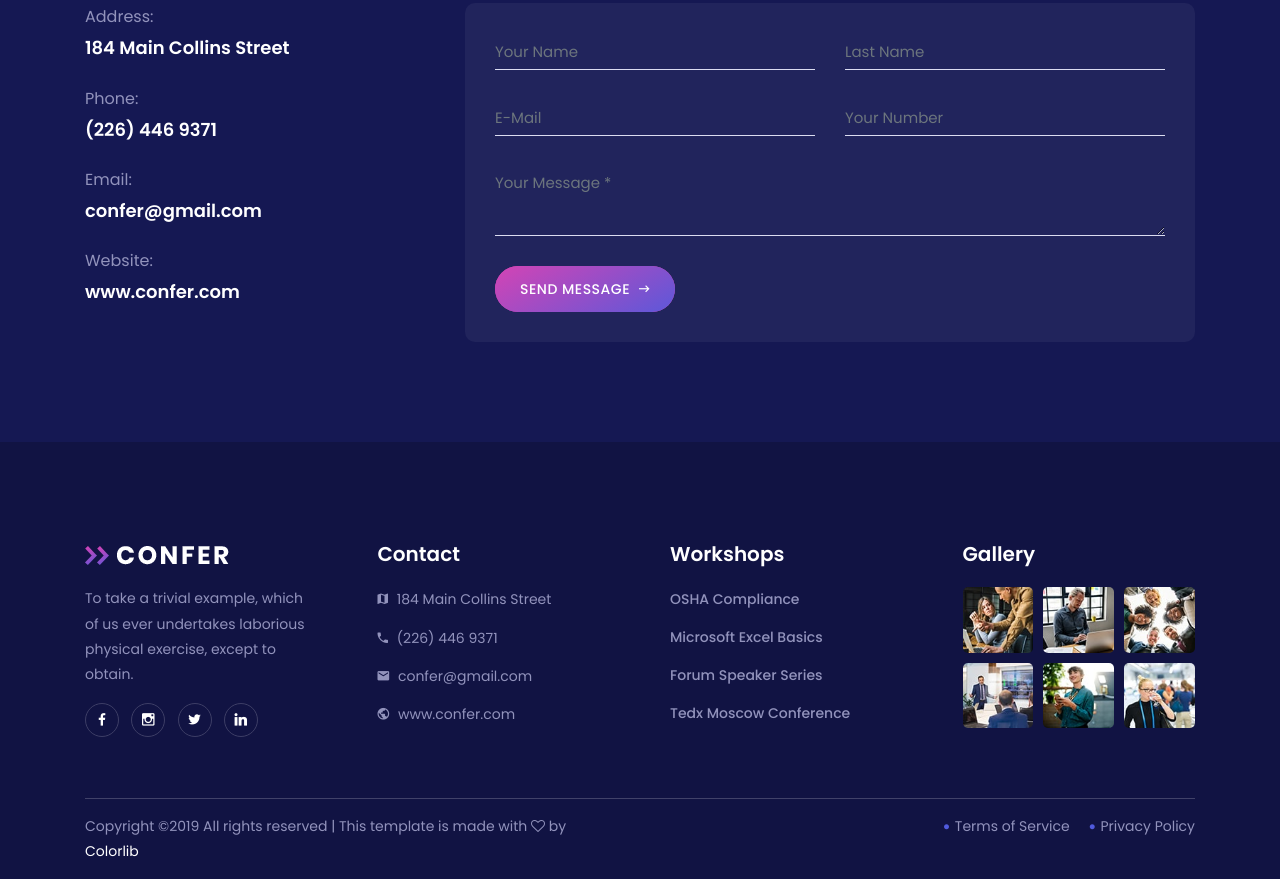
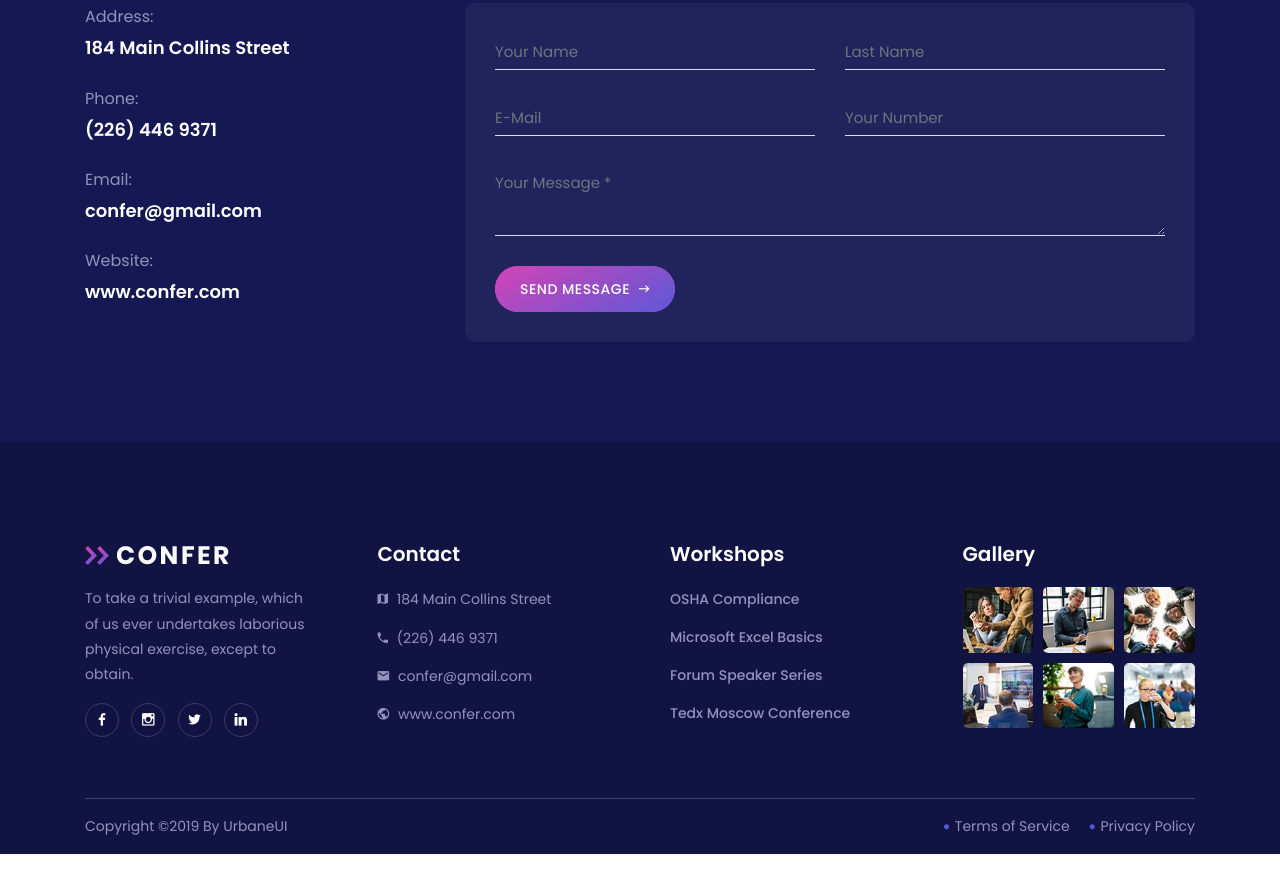
Before and after one commit to SlickDesigns/Confer, a website: page index.html in a window 1280 px wide. Shown: the part 7437-8316 px from the top of the page. After the commit the page ends 8291 px from the top, so only its background shows below. Drawn offline with Linux system fonts and the light colour scheme; files whose address does not match are found by name.

Commit message:
My commit

```diff
--- a/index.html
+++ b/index.html
@@ -8,7 +8,7 @@
     <meta name="viewport" content="width=device-width, initial-scale=1, shrink-to-fit=no">
 
     <!-- Title -->
-    <title>Confer - Conference Event HTML Template</title>
+    <title>Confer - Events and Conferences</title>
 
     <!-- Favicon -->
     <link rel="icon" href="./img/core-img/favicon.png">
@@ -1128,7 +1128,7 @@
                     <div class="col-12 col-md-6">
                         <div class="copywrite-text">
                             <p><!-- Link back to Colorlib can't be removed. Template is licensed under CC BY 3.0. -->
-Copyright &copy;<script>document.write(new Date().getFullYear());</script> All rights reserved | This template is made with <i class="fa fa-heart-o" aria-hidden="true"></i> by <a href="https://colorlib.com" target="_blank">Colorlib</a>
+Copyright &copy;<script>document.write(new Date().getFullYear());</script> By UrbaneUI</a>
 <!-- Link back to Colorlib can't be removed. Template is licensed under CC BY 3.0. --></p>
                         </div>
                     </div>
```
Also changed, not shown: img/core-img/favicon.png.
